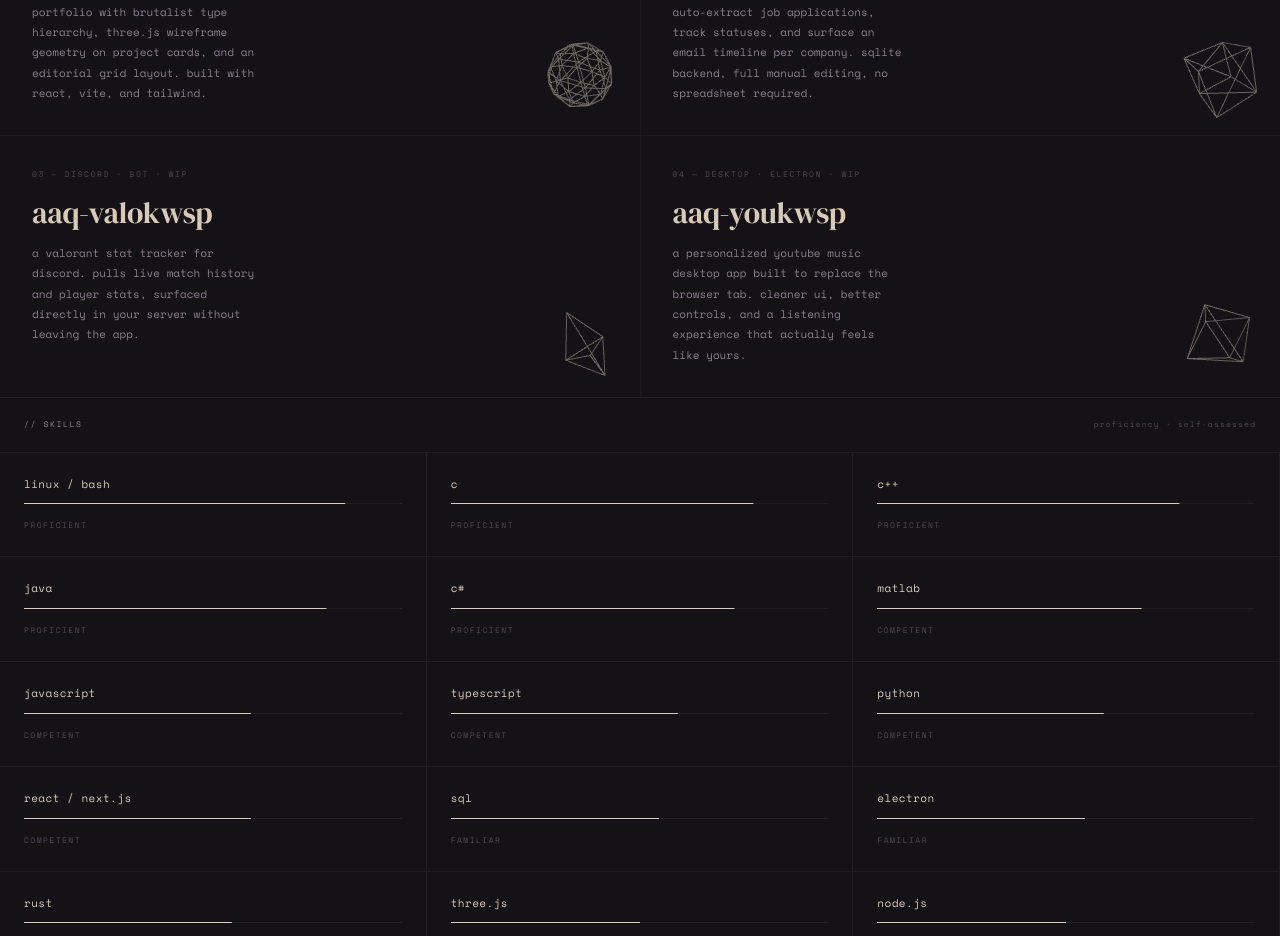
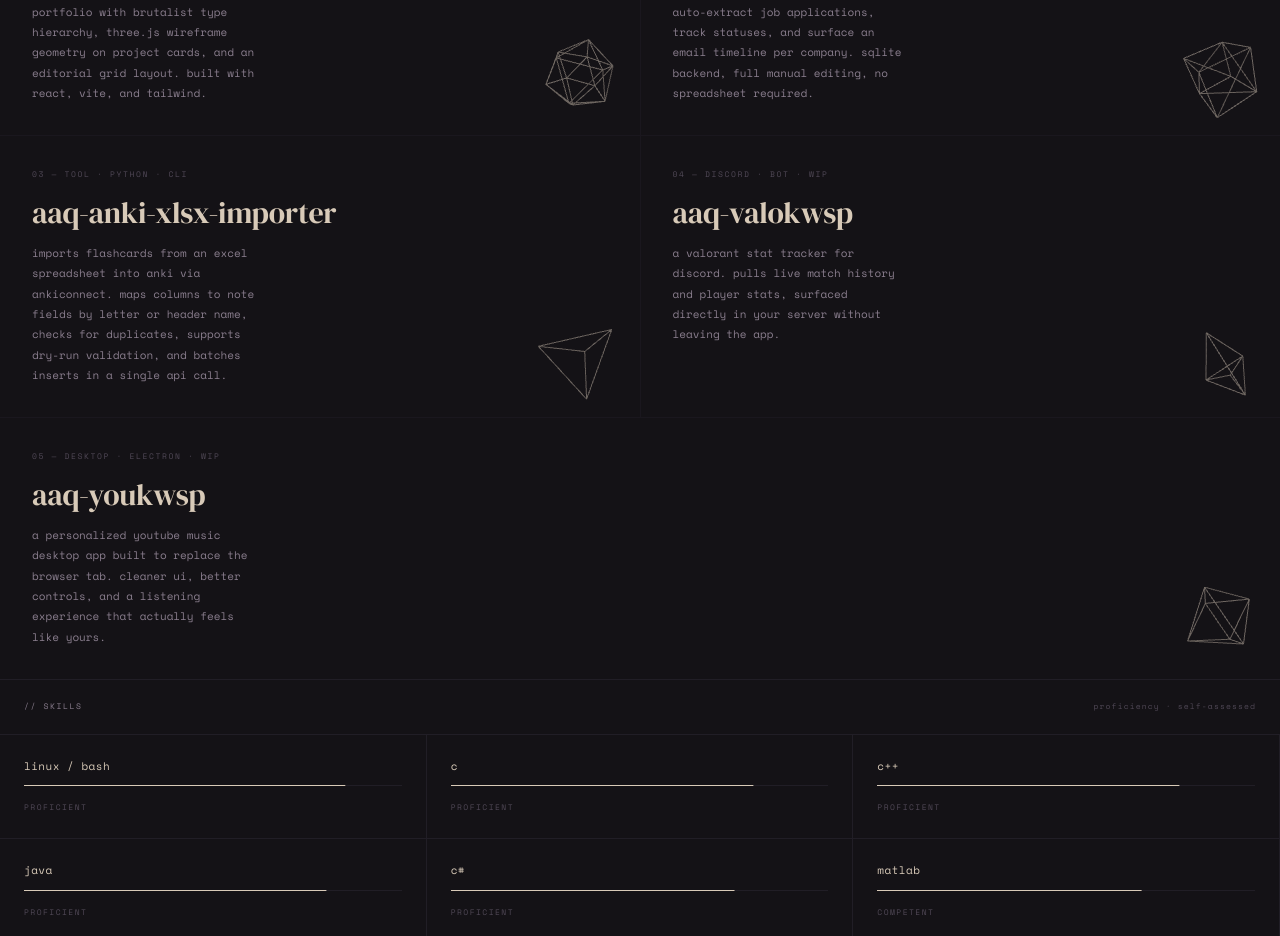
Before and after one commit to aakwsp/aaq-portfolio, a React (Vite) app: page / in a window 1280 px wide. Shown: the part 981-1917 px from the top of the page. Built offline with nearby package versions, Linux system fonts and the light colour scheme.

Commit message:
add anki-xlsx-importer project, reorder wip cards to bottom, simplify to 6 platonic wireframe shapes

```diff
--- a/src/components/Projects.tsx
+++ b/src/components/Projects.tsx
@@ -8,7 +8,7 @@ const PROJECTS = [
     tag: 'web · react · ts',
     title: 'aaq-portfolio',
     desc: 'this site. a dark monospace portfolio with brutalist type hierarchy, three.js wireframe geometry on project cards, and an editorial grid layout. built with react, vite, and tailwind.',
-    icon: 'circle' as const,
+    icon: 'icosa' as const,
     url: 'https://github.com/aakwsp/aaq-portfolio',
   },
   {
@@ -16,41 +16,53 @@ const PROJECTS = [
     tag: 'tool · next.js · gemini ai',
     title: 'aaq-job-tracker',
     desc: 'syncs your gmail with gemini ai to auto-extract job applications, track statuses, and surface an email timeline per company. sqlite backend, full manual editing, no spreadsheet required.',
-    icon: 'square' as const,
+    icon: 'cube' as const,
     url: 'https://github.com/aakwsp/aaq-job-tracker',
   },
   {
     id: '03',
+    tag: 'tool · python · cli',
+    title: 'aaq-anki-xlsx-importer',
+    desc: 'imports flashcards from an excel spreadsheet into anki via ankiconnect. maps columns to note fields by letter or header name, checks for duplicates, supports dry-run validation, and batches inserts in a single api call.',
+    icon: 'tetra' as const,
+    url: 'https://github.com/aakwsp/aaq-anki-xlsx-importer',
+  },
+  {
+    id: '04',
     tag: 'discord · bot · wip',
     title: 'aaq-valokwsp',
     desc: 'a valorant stat tracker for discord. pulls live match history and player stats, surfaced directly in your server without leaving the app.',
-    icon: 'triangle' as const,
+    icon: 'tri' as const,
     url: 'https://github.com/aakwsp/valokwsp',
   },
   {
-    id: '04',
+    id: '05',
     tag: 'desktop · electron · wip',
     title: 'aaq-youkwsp',
     desc: 'a personalized youtube music desktop app built to replace the browser tab. cleaner ui, better controls, and a listening experience that actually feels like yours.',
-    icon: 'diamond' as const,
+    icon: 'octa' as const,
     url: 'https://github.com/aakwsp/youkwsp',
   },
 ] as const
 
-type IconType = 'circle' | 'square' | 'triangle' | 'diamond'
+type IconType = 'icosa' | 'cube' | 'tetra' | 'tri' | 'octa' | 'pyramid'
 
 const GEO_MAP: Record<IconType, () => THREE.BufferGeometry> = {
-  circle:   () => new THREE.IcosahedronGeometry(1.1, 1),
-  square:   () => new THREE.BoxGeometry(1.6, 1.6, 1.6),
-  triangle: () => new THREE.ConeGeometry(1.1, 2.0, 3),
-  diamond:  () => new THREE.OctahedronGeometry(1.3),
+  icosa:   () => new THREE.IcosahedronGeometry(1.2, 0),
+  cube:    () => new THREE.BoxGeometry(1.6, 1.6, 1.6),
+  tetra:   () => new THREE.TetrahedronGeometry(1.4),
+  tri:     () => new THREE.ConeGeometry(1.1, 2.0, 3),
+  octa:    () => new THREE.OctahedronGeometry(1.3),
+  pyramid: () => new THREE.ConeGeometry(1.1, 1.8, 4),
 }
 
 const SPD_MAP: Record<IconType, [number, number, number]> = {
-  circle:   [0.00134, 0.002, 0.00066],
-  square:   [0.001, 0.00134, 0.0008],
-  triangle: [0.00134, 0.001, 0.0012],
-  diamond:  [0.00166, 0.00134, 0.001],
+  icosa:   [0.00134, 0.002,  0.00066],
+  cube:    [0.001,   0.00134,0.0008],
+  tetra:   [0.0014,  0.002,  0.001],
+  tri:     [0.00134, 0.001,  0.0012],
+  octa:    [0.00166, 0.00134,0.001],
+  pyramid: [0.0012,  0.00166,0.00084],
 }
 
 function GeoIcon({ type }: { type: IconType }) {
@@ -95,7 +107,7 @@ function GeoIcon({ type }: { type: IconType }) {
   return <canvas ref={ref} style={{ display: 'block', width: 96, height: 96 }} />
 }
 
-function Card({ project, delay }: { project: typeof PROJECTS[number]; delay: number }) {
+function Card({ project, delay, span }: { project: typeof PROJECTS[number]; delay: number; span?: boolean }) {
   const ref  = useRef<HTMLAnchorElement>(null)
   const inView = useInView(ref, { once: true, margin: '-60px' })
 
@@ -117,6 +129,7 @@ function Card({ project, delay }: { project: typeof PROJECTS[number]; delay: num
         overflow: 'hidden',
         transition: 'background 0.15s ease',
         minHeight: 220,
+        ...(span ? { gridColumn: 'span 2' } : {}),
       }}
     >
       {/* tag */}
@@ -222,7 +235,7 @@ export default function Projects() {
         background: 'var(--gap)',
       }}>
         {PROJECTS.map((p, i) => (
-          <Card key={p.id} project={p} delay={i * 0.06} />
+          <Card key={p.id} project={p} delay={i * 0.06} span={i === PROJECTS.length - 1 && PROJECTS.length % 2 !== 0} />
         ))}
       </div>
 
```
